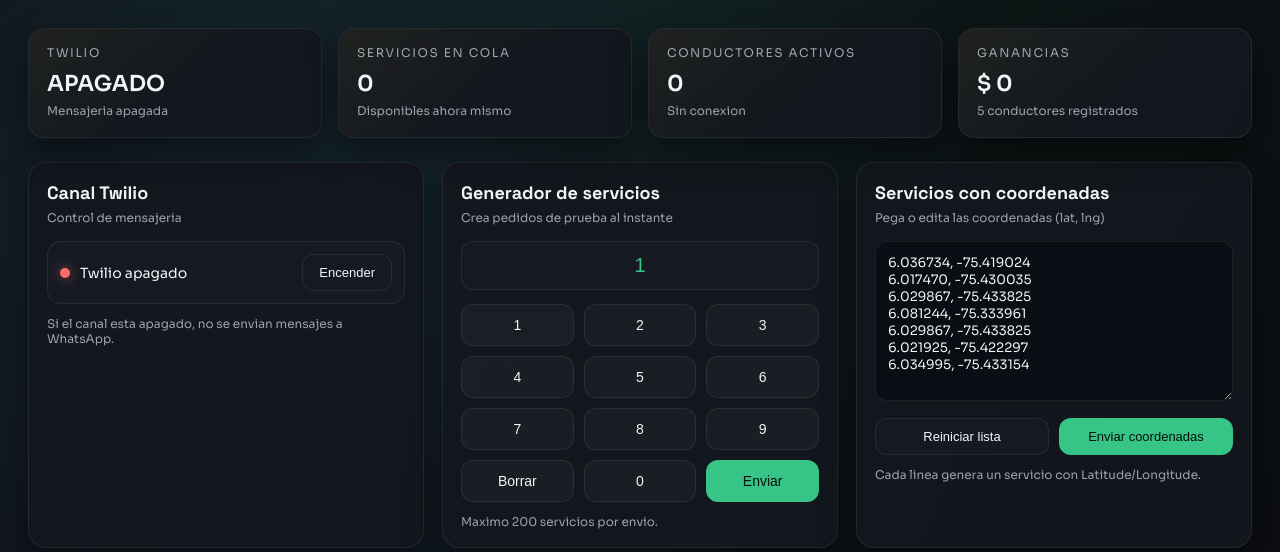
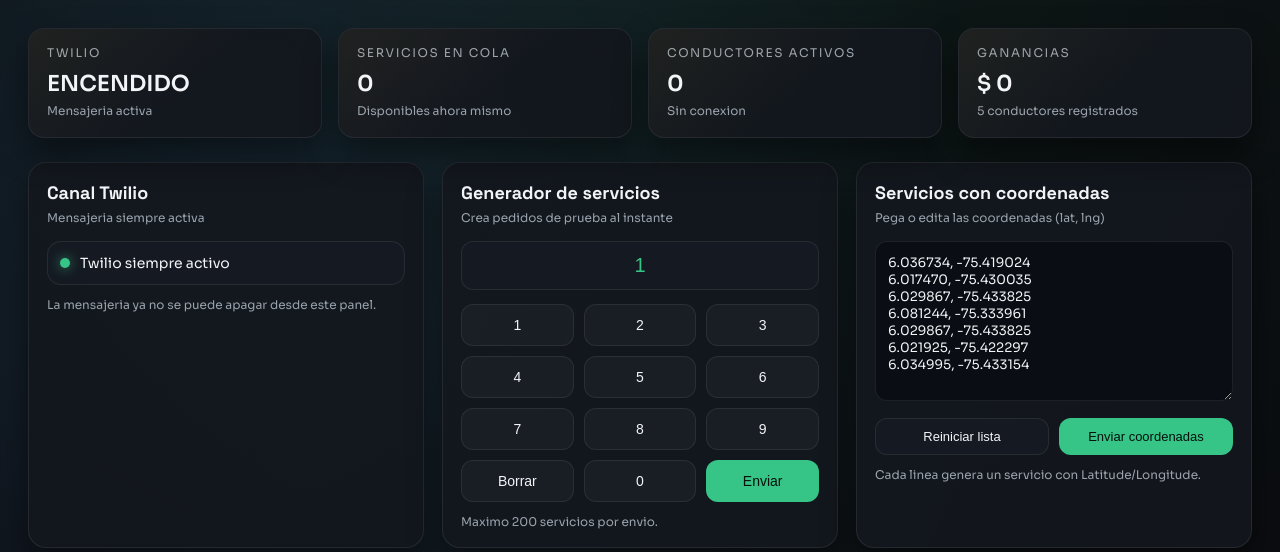
Before and after one commit to streamlinxcompany-creator/APP_Trasnporte_Ejecutivo, a Flask app: page /admin in a window 1280 px wide. Shown: the part 118-670 px from the top of the page. Run offline with Flask 3, Linux system fonts and the light colour scheme; a user stored in the database is signed in; data comes from the database, SQL or seed files in the repository; both versions use the stored data as it was after the commit; data that the repository does not hold is empty.

Commit message:
Add files via upload

```diff
--- a/Penesaurio/app.py
+++ b/Penesaurio/app.py
@@ -734,9 +734,7 @@ def get_config_value(key, default=None):
 
 
 def is_twilio_enabled():
-    value = get_config_value("twilio_enabled", "1")
-    value_text = str(value).strip().lower()
-    return value_text not in {"0", "false", "off", "no"}
+    return True
 
 
 def mask_value(value, prefix=6, suffix=4):
@@ -2050,16 +2048,13 @@ def admin_driver_password_api():
 def admin_twilio_toggle_api():
     if not admin_session_active():
         return jsonify({"ok": False, "error": "No autenticado."}), 401
-
-    enabled = not is_twilio_enabled()
-    set_config_value("twilio_enabled", "1" if enabled else "0")
-    log_system_event(
-        "warn",
-        "admin",
-        f"Twilio {'encendido' if enabled else 'apagado'} desde admin",
-        get_twilio_source_summary(),
-    )
-    return jsonify({"ok": True, "enabled": enabled})
+    return jsonify(
+        {
+            "ok": False,
+            "error": "Twilio queda siempre activo. Esta opcion fue removida.",
+            "enabled": True,
+        }
+    ), 400
 
 
 @app.route("/admin/api/logs")
--- a/Penesaurio/templates/admin.html
+++ b/Penesaurio/templates/admin.html
@@ -774,17 +774,16 @@
           <div class="panel-header">
             <div>
               <h3 class="panel-title">Canal Twilio</h3>
-              <p class="panel-sub">Control de mensajeria</p>
+              <p class="panel-sub">Mensajeria siempre activa</p>
             </div>
           </div>
           <div class="toggle-row">
             <div class="toggle-indicator">
               <span class="dot" id="twilioDot"></span>
-              <span id="twilioLabel">Estado</span>
+              <span id="twilioLabel">Twilio siempre activo</span>
             </div>
-            <button class="button" id="twilioToggleBtn">Cambiar</button>
           </div>
-          <div class="hint">Si el canal esta apagado, no se envian mensajes a WhatsApp.</div>
+          <div class="hint">La mensajeria ya no se puede apagar desde este panel.</div>
         </div>
 
         <div class="panel generator-panel">
@@ -940,7 +939,6 @@
       const syncStatus = document.getElementById("syncStatus");
       const twilioDot = document.getElementById("twilioDot");
       const twilioLabel = document.getElementById("twilioLabel");
-      const twilioToggleBtn = document.getElementById("twilioToggleBtn");
       const servicesList = document.getElementById("servicesList");
       const activeDriversList = document.getElementById("activeDriversList");
       const driversTableBody = document.getElementById("driversTableBody");
@@ -1022,8 +1020,7 @@
         twilioDot.style.boxShadow = data.twilio_enabled
           ? "0 0 12px rgba(70, 225, 159, 0.6)"
           : "0 0 12px rgba(255, 107, 107, 0.6)";
-        twilioLabel.textContent = data.twilio_enabled ? "Twilio encendido" : "Twilio apagado";
-        twilioToggleBtn.textContent = data.twilio_enabled ? "Apagar" : "Encender";
+        twilioLabel.textContent = "Twilio siempre activo";
 
         renderActiveDrivers(data.active_drivers || []);
       }
@@ -1144,14 +1141,6 @@
         }
       }
 
-      async function toggleTwilio() {
-        const data = await fetchJson("/admin/api/twilio/toggle", { method: "POST", body: "{}" });
-        if (data.ok) {
-          showToast(data.enabled ? "Twilio encendido" : "Twilio apagado");
-          loadOverview();
-        }
-      }
-
       async function generateServices(qty) {
         const data = await fetchJson("/admin/api/services/generate", {
           method: "POST",
@@ -1241,7 +1230,6 @@
       }
 
       function setupEvents() {
-        twilioToggleBtn.addEventListener("click", toggleTwilio);
         refreshServicesBtn.addEventListener("click", loadServices);
         refreshDriversBtn.addEventListener("click", loadDrivers);
         refreshLogsBtn.addEventListener("click", loadLogs);
```
Also changed, not shown: Penesaurio/servicios.db.
